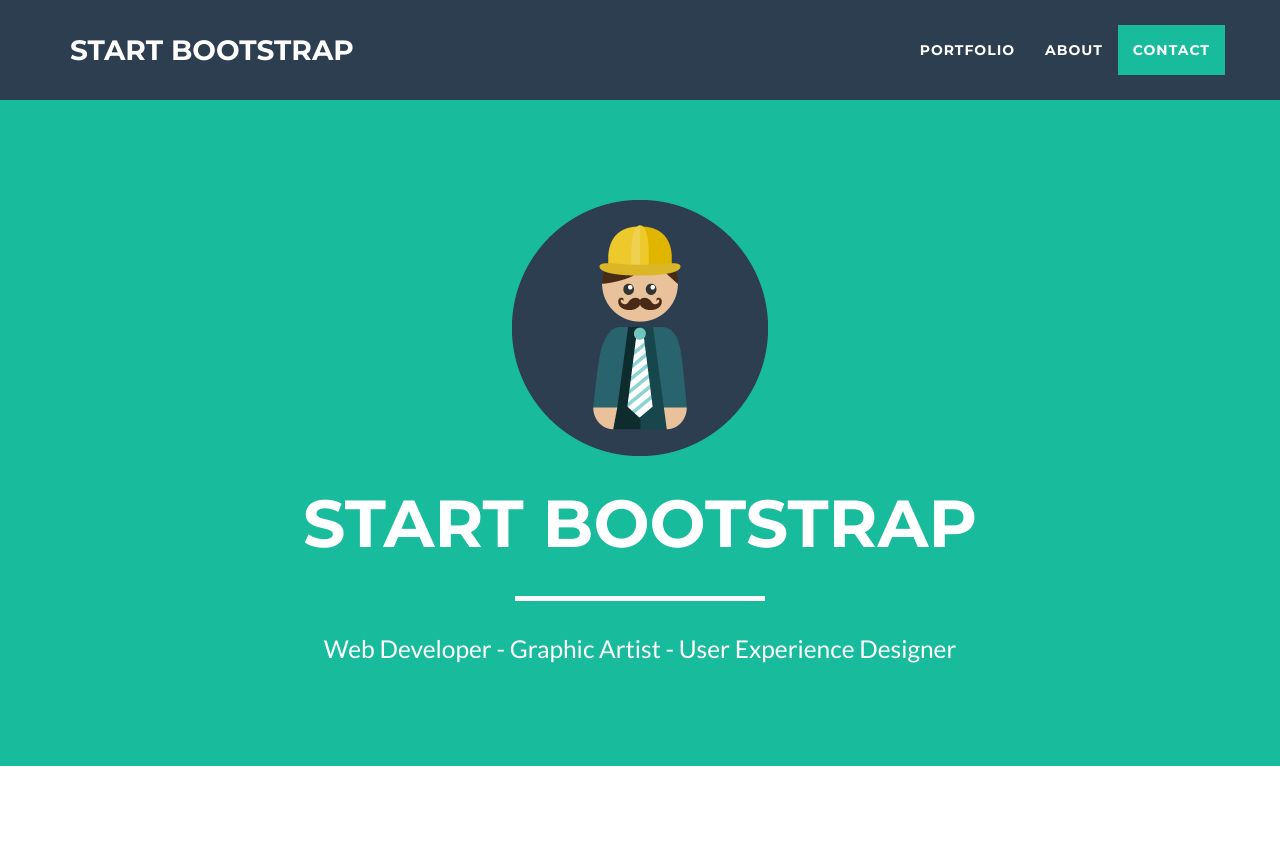
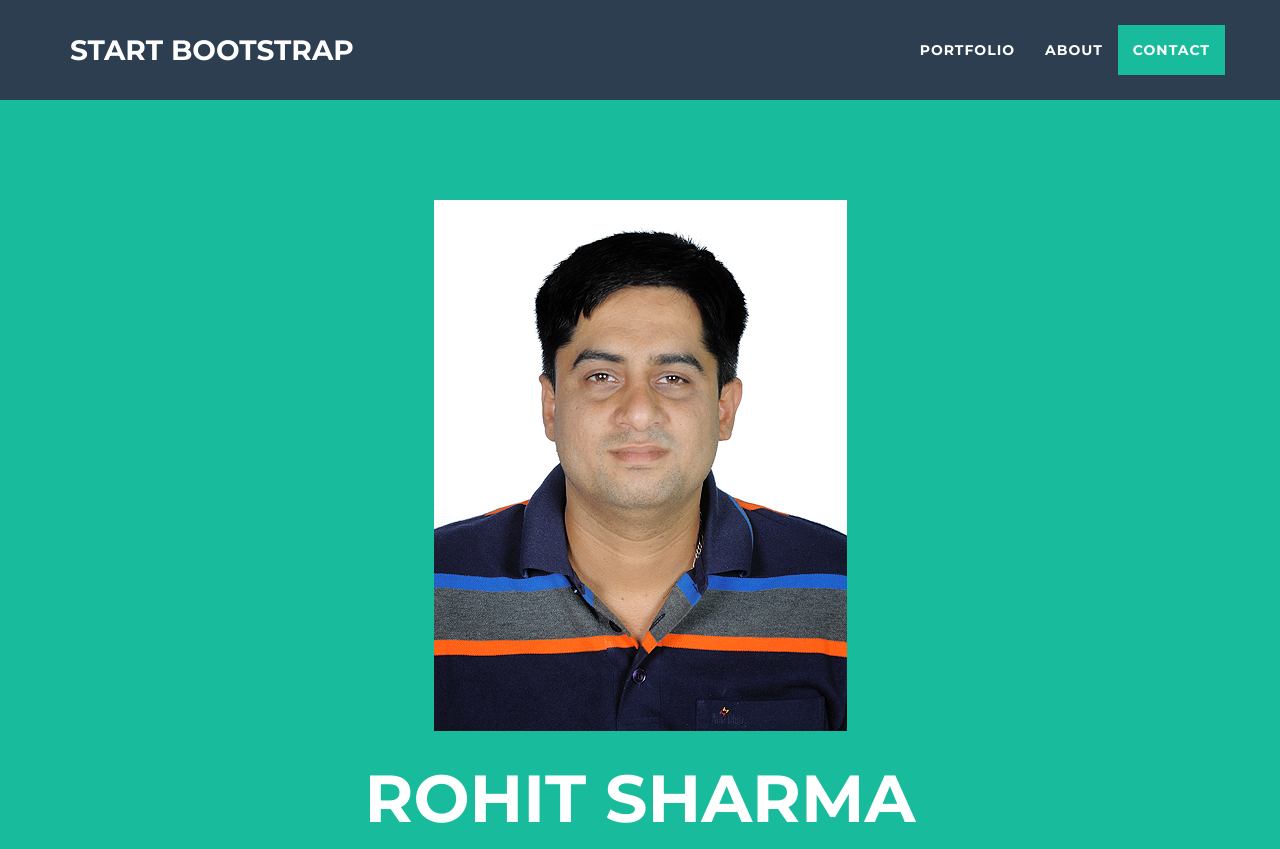
Before and after one commit to rohitmca2012/myheritage.github.io, a website: page index.html in a window 1280 px wide. Shown: the top 849 px of the page. Drawn offline with nearby package versions, Linux system fonts and the light colour scheme.

Commit message:
index file updated.

```diff
--- a/index.html
+++ b/index.html
@@ -71,9 +71,9 @@
         <div class="container">
             <div class="row">
                 <div class="col-lg-12">
-                    <img class="img-responsive" src="img/profile.png" alt="">
+                    <img class="img-responsive" src="img/profile.jpg" alt="">
                     <div class="intro-text">
-                        <span class="name">Start Bootstrap</span>
+                        <span class="name">Rohit Sharma</span>
                         <hr class="star-light">
                         <span class="skills">Web Developer - Graphic Artist - User Experience Designer</span>
                     </div>
```
